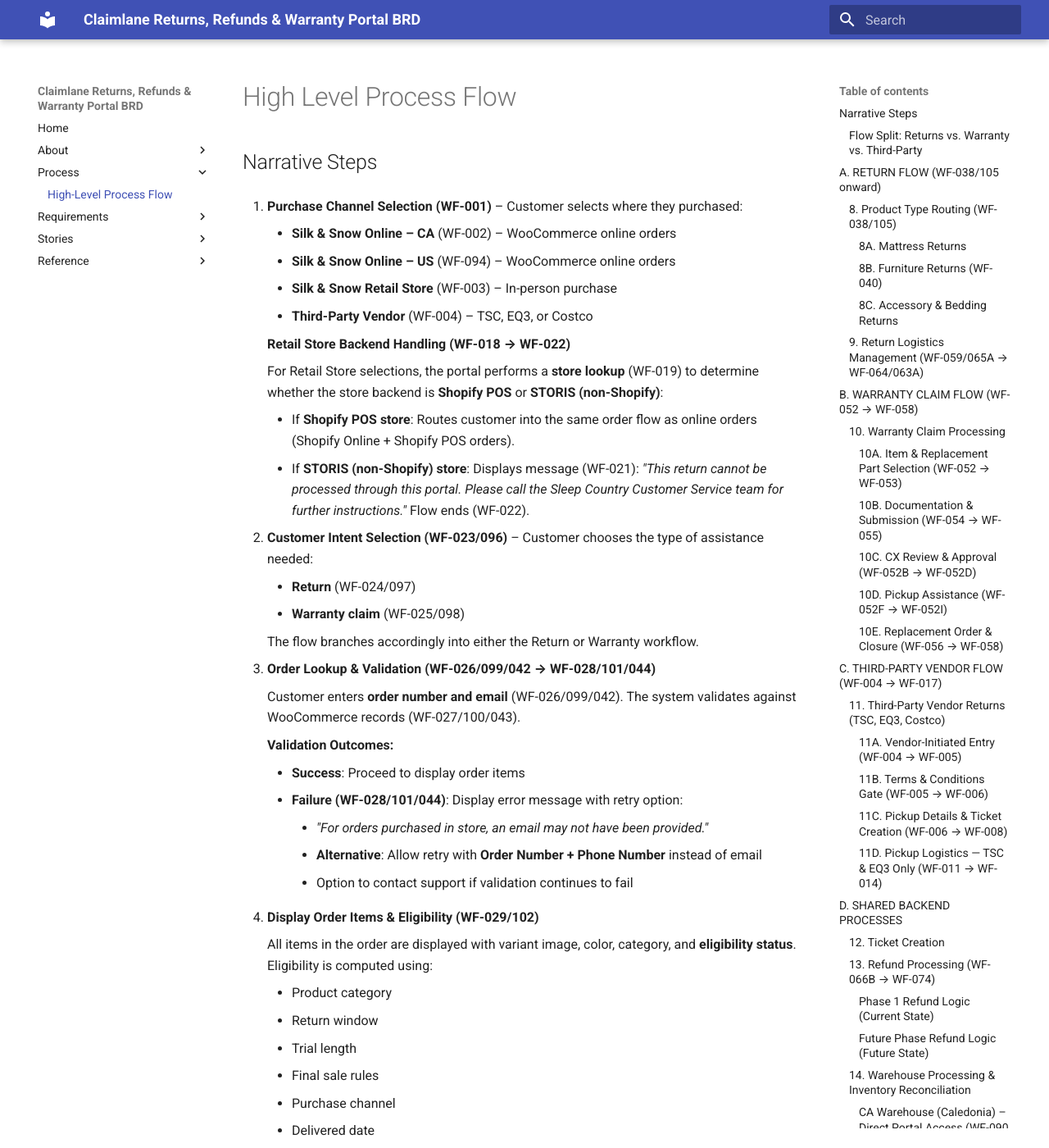
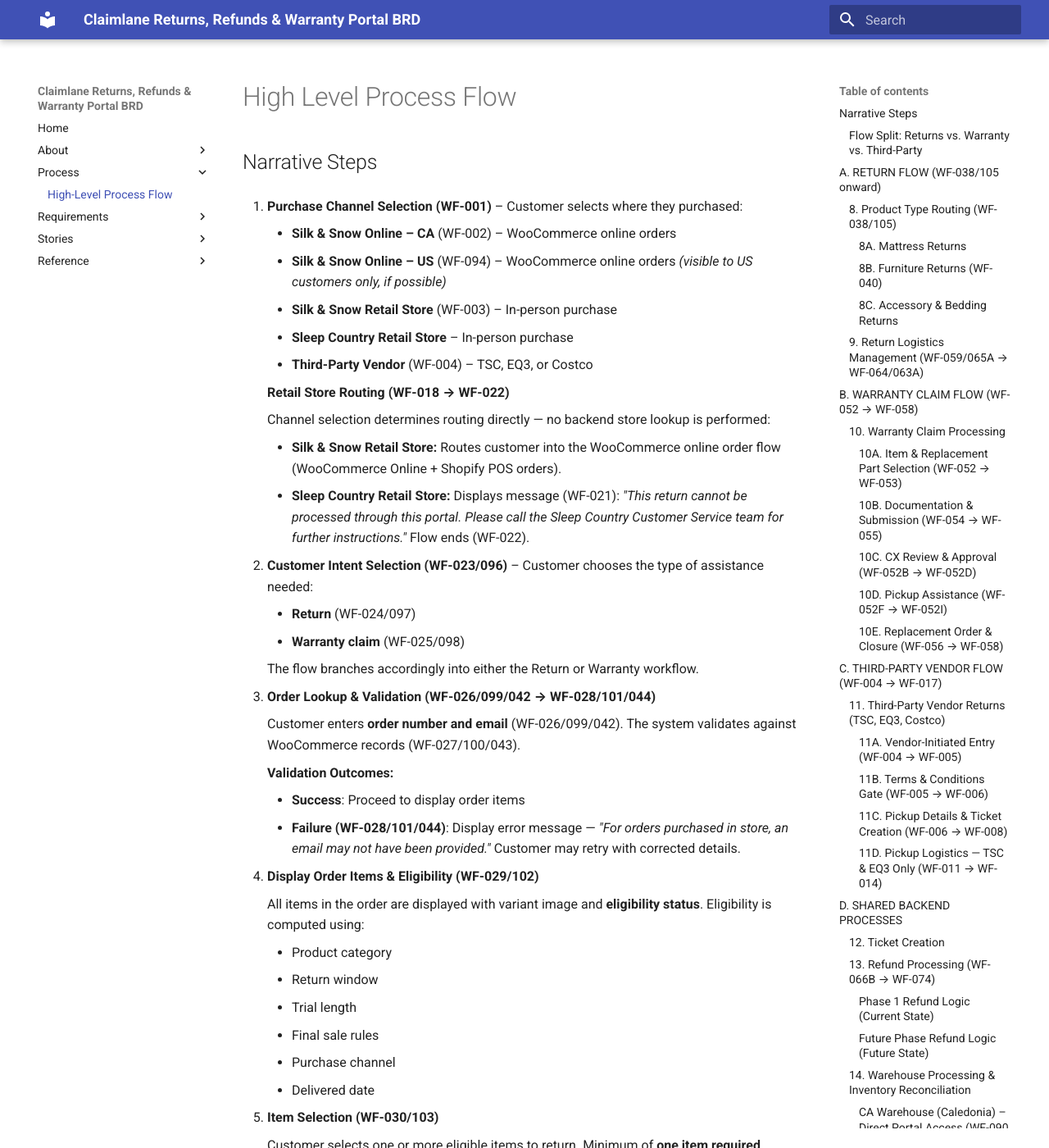
Before and after one commit to charanbobby/ClaimLaneRequirementsRepo, an MkDocs documentation site: the page built from brd/process-high-level.md, in a window 1280 px wide and 1400 px high. Shown: the whole window at 82% size. Built offline with MkDocs 1.6.1 and Material for MkDocs 9.7.7, drawn with Linux system fonts in a browser that asks for light colours; comment, search, counter and statistics services are not loaded; some of the changed text lies outside the part shown.

Commit message:
changes based on users comments

```diff
--- a/brd/process-high-level.md
+++ b/brd/process-high-level.md
@@ -5,16 +5,17 @@
 1. **Purchase Channel Selection (WF-001)** – Customer selects where they purchased:
 
     *   **Silk & Snow Online – CA** (WF-002) – WooCommerce online orders
-    *   **Silk & Snow Online – US** (WF-094) – WooCommerce online orders
+    *   **Silk & Snow Online – US** (WF-094) – WooCommerce online orders *(visible to US customers only, if possible)*
     *   **Silk & Snow Retail Store** (WF-003) – In-person purchase
+    *   **Sleep Country Retail Store** – In-person purchase
     *   **Third-Party Vendor** (WF-004) – TSC, EQ3, or Costco
 
-    **Retail Store Backend Handling (WF-018 → WF-022)**
+    **Retail Store Routing (WF-018 → WF-022)**
 
-    For Retail Store selections, the portal performs a **store lookup** (WF-019) to determine whether the store backend is **Shopify POS** or **STORIS (non-Shopify)**:
+    Channel selection determines routing directly — no backend store lookup is performed:
 
-    *   If **Shopify POS store**: Routes customer into the same order flow as online orders (Shopify Online + Shopify POS orders).
-    *   If **STORIS (non-Shopify) store**: Displays message (WF-021): *"This return cannot be processed through this portal. Please call the Sleep Country Customer Service team for further instructions."* Flow ends (WF-022).
+    *   **Silk & Snow Retail Store:** Routes customer into the WooCommerce online order flow (WooCommerce Online + Shopify POS orders).
+    *   **Sleep Country Retail Store:** Displays message (WF-021): *"This return cannot be processed through this portal. Please call the Sleep Country Customer Service team for further instructions."* Flow ends (WF-022).
 
 2. **Customer Intent Selection (WF-023/096)** – Customer chooses the type of assistance needed:
     *   **Return** (WF-024/097)
@@ -29,14 +30,11 @@
     **Validation Outcomes:**
 
     *   **Success**: Proceed to display order items
-    *   **Failure (WF-028/101/044)**: Display error message with retry option:
-        - *"For orders purchased in store, an email may not have been provided."*
-        - **Alternative**: Allow retry with **Order Number + Phone Number** instead of email
-        - Option to contact support if validation continues to fail
+    *   **Failure (WF-028/101/044)**: Display error message — *"For orders purchased in store, an email may not have been provided."* Customer may retry with corrected details.
 
 4. **Display Order Items & Eligibility (WF-029/102)**
 
-    All items in the order are displayed with variant image, color, category, and **eligibility status**. Eligibility is computed using:
+    All items in the order are displayed with variant image and **eligibility status**. Eligibility is computed using:
 
     *   Product category
     *   Return window
@@ -214,16 +211,19 @@
 
 5. **CX Reviews Submission (WF-052B):**
     - CX team validates photos and part selection
+    - If the customer did not select a part, or selected an incorrect part, CX has the option to **override the part selection** before proceeding
 6. **CX Approval Decision (WF-052C):**
     - **Declined (WF-052D)**: Communicate decline and next steps to customer → End
     - **Approved**: Proceed to pickup logic
 
 #### **10D. Pickup Assistance (WF-052F → WF-052I)**
 
-7. **Pickup Assistance Check (WF-052F):**
-    - Does customer need pickup assistance?
-        - **No**: Skip to replacement order placement (WF-056)
-        - **Yes**: Proceed to pickup type selection
+> [!NOTE]
+> Pickup assistance is **not presented to the customer during submission**. The CX team may add pickup assistance as a follow-on action if the customer calls in to request it.
+
+7. **CX Pickup Assistance Decision (WF-052F):**
+    - Default assumption: customer does **not** require pickup assistance → proceed to replacement order placement (WF-056)
+    - If customer calls CX to request assistance: CX adds pickup assistance to the case → proceed to pickup type selection
 8. **Pickup Type Selection (WF-052H):**
     - **Courier Pickup (WF-052G):**
         - CX provides pickup assistance (coordination + guidance)
```
Also changed, not shown: other parts of brd/process-high-level.md (+6 -2 lines), brd/business-rules.md (+4 -4 lines), brd/changelog.md (+26 -0 lines), brd/functional-requirements.md (+10 -5 lines), brd/scope.md (+2 -2 lines).
